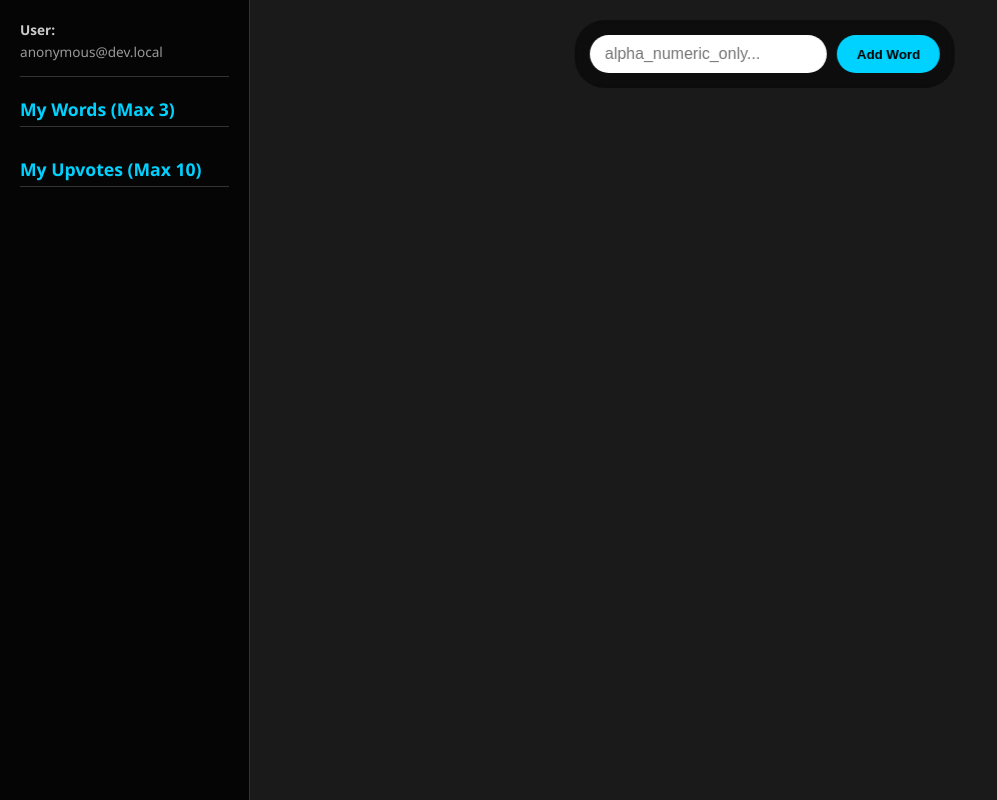
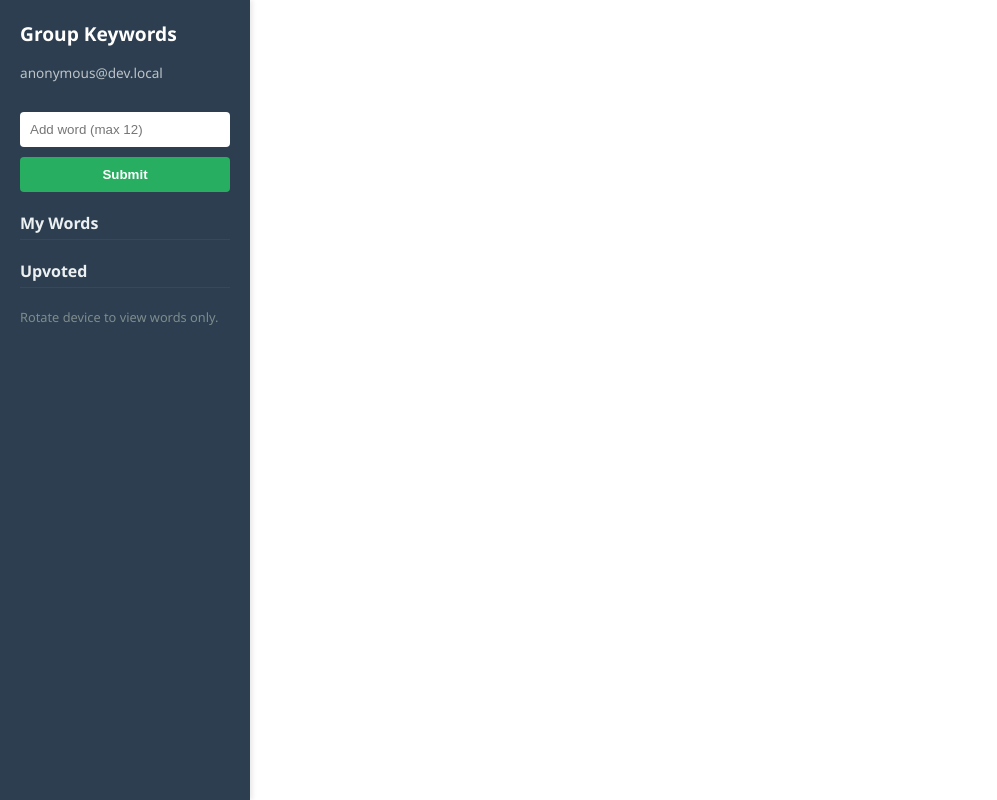
Before and after one commit to joshHug/group_keywords, a Flask app: page /group_keywords/ in a window 1280 px wide. Shown: the whole page, without its empty margins (0-997 px from the left). Run offline with Flask 3, Linux system fonts and the light colour scheme; data that the repository does not hold is empty.

Commit message:
more mobile friendly UI

```diff
--- a/templates/index.html
+++ b/templates/index.html
@@ -2,217 +2,215 @@
 <html lang="en">
 <head>
     <meta charset="UTF-8">
-    <meta name="viewport" content="width=device-width, initial-scale=1.0">
-    <title>Floating Word Cloud</title>
+    <meta name="viewport" content="width=device-width, initial-scale=1.0, maximum-scale=1.0, user-scalable=no">
+    <title>Group Keywords</title>
     <style>
         body {
             margin: 0;
+            padding: 0;
+            background-color: #f4f4f4;
+            font-family: 'Segoe UI', Tahoma, Geneva, Verdana, sans-serif;
             overflow: hidden;
-            background-color: #1a1a1a;
-            color: white;
-            font-family: 'Segoe UI', Tahoma, Geneva, Verdana, sans-serif;
-            display: flex;
+            touch-action: none;
         }
 
-        /* --- SIDEBAR STYLES --- */
+        /* --- SIDEBAR (Desktop Default) --- */
         #sidebar {
+            position: absolute;
+            top: 0;
+            left: 0;
             width: 250px;
             height: 100vh;
-            background-color: rgba(0, 0, 0, 0.8);
-            border-right: 1px solid #333;
+            background-color: #2c3e50;
+            color: white;
             padding: 20px;
             box-sizing: border-box;
-            z-index: 200;
-            display: flex;
-            flex-direction: column;
-            gap: 20px;
+            box-shadow: 2px 0 5px rgba(0,0,0,0.1);
+            z-index: 100;
+            overflow-y: auto;
+            transition: all 0.3s ease; /* Smooth transition on rotate */
         }
 
-        /* NEW: User Info Styles */
-        #user-info {
-            color: #999;
-            font-size: 0.85rem;
-            padding-bottom: 15px;
-            border-bottom: 1px solid #333;
-            word-break: break-all; /* Wraps long emails/ids */
+        #user-id-display {
+            font-size: 0.85em;
+            color: #bdc3c7;
+            margin-bottom: 20px;
+            word-break: break-all;
         }
 
-        #user-info strong {
-            color: #ccc;
+        /* Input & Lists */
+        .sidebar-content {
             display: block;
-            margin-bottom: 3px;
         }
 
-        h3 {
-            margin: 0 0 10px 0;
-            color: #00d2ff;
-            font-size: 1.1rem;
-            border-bottom: 1px solid #333;
-            padding-bottom: 5px;
+        h2 { margin-top: 0; font-size: 1.2em; }
+        h3 { margin-top: 20px; font-size: 1em; color: #ecf0f1; border-bottom: 1px solid #34495e; padding-bottom: 5px;}
+
+        input[type="text"] {
+            width: 100%;
+            padding: 10px;
+            margin-top: 10px;
+            box-sizing: border-box;
+            border: none;
+            border-radius: 4px;
         }
 
-        .user-list {
-            list-style: none;
-            padding: 0;
-            margin: 0;
-            overflow-y: auto;
+        button#submit-btn {
+            width: 100%;
+            padding: 10px;
+            margin-top: 10px;
+            background-color: #27ae60;
+            color: white;
+            border: none;
+            border-radius: 4px;
+            cursor: pointer;
+            font-weight: bold;
         }
 
-        .user-list li {
+        ul { list-style: none; padding: 0; }
+        li {
+            background: #34495e;
+            margin-bottom: 5px;
+            padding: 8px;
+            border-radius: 4px;
             display: flex;
             justify-content: space-between;
             align-items: center;
-            margin-bottom: 8px;
-            padding: 5px;
-            background: rgba(255, 255, 255, 0.05);
-            border-radius: 5px;
+            font-size: 0.9em;
         }
 
-        .remove-btn {
-            color: #ff4444;
-            cursor: pointer;
-            font-weight: bold;
-            margin-left: 10px;
-            padding: 0 5px;
-        }
+        .remove-btn { cursor: pointer; color: #e74c3c; font-weight: bold; margin-left: 10px; }
 
-        .remove-btn:hover {
-            color: #ff0000;
-            background: rgba(255,0,0,0.1);
-            border-radius: 3px;
-        }
-
-        #created-list li span.word-text {
-            font-size: 1.1em;
-            font-weight: bold;
-        }
-
-        #upvoted-list li span.word-text {
-            font-size: 0.9em;
-            color: #ccc;
-        }
-
-        /* --- MAIN UI --- */
-        #ui-container {
-            position: absolute;
-            top: 20px;
-            left: 50%;
-            transform: translateX(-50%);
-            z-index: 100;
-            display: flex;
-            gap: 10px;
-            background: rgba(0, 0, 0, 0.5);
-            padding: 15px;
-            border-radius: 30px;
-            backdrop-filter: blur(5px);
-            margin-left: 125px;
-        }
-
-        input {
-            padding: 10px 15px;
-            border-radius: 20px;
-            border: none;
-            outline: none;
-            font-size: 16px;
-        }
-
-        button.add-btn {
-            padding: 10px 20px;
-            border-radius: 20px;
-            border: none;
-            background-color: #00d2ff;
-            color: #000;
-            font-weight: bold;
-            cursor: pointer;
-            transition: background 0.2s;
-        }
-
-        button.add-btn:hover {
-            background-color: #3a7bd5;
-            color: white;
-        }
-
+        /* --- WORD CLOUD CONTAINER --- */
         #canvas-container {
             position: absolute;
             top: 0;
-            left: 0;
-            width: 100vw;
+            left: 250px; /* Matches Sidebar Width */
+            width: calc(100vw - 250px);
             height: 100vh;
+            background-color: #fff;
+            overflow: hidden;
+            transition: all 0.3s ease;
         }
 
         .word-bubble {
             position: absolute;
+            background-color: #3498db;
+            color: white;
+            padding: 10px 15px;
+            border-radius: 20px;
             cursor: pointer;
+            user-select: none;
             white-space: nowrap;
-            user-select: none;
-            transition: font-size 0.3s ease, color 0.3s;
-            font-weight: bold;
-            text-shadow: 0 2px 4px rgba(0,0,0,0.5);
-            display: inline-block;
+            box-shadow: 1px 1px 3px rgba(0,0,0,0.2);
+            text-align: center;
+            will-change: transform; /* Performance optimization */
         }
 
-        .word-bubble:hover {
-            color: #00d2ff;
-            z-index: 50;
+        /* --- RESPONSIVE LOGIC --- */
+
+        /* 1. Mobile Portrait: Collapse Sidebar to Badge */
+        @media screen and (max-width: 768px) and (orientation: portrait) {
+            #sidebar {
+                width: auto;
+                height: auto;
+                background: transparent;
+                box-shadow: none;
+                padding: 0;
+                overflow: visible;
+                pointer-events: none; /* Let clicks pass through to canvas */
+            }
+
+            #user-id-display {
+                display: inline-block;
+                background-color: rgba(44, 62, 80, 0.9);
+                padding: 8px 12px;
+                border-radius: 0 0 10px 0; /* Rounded bottom-right corner */
+                margin: 0;
+                color: #fff;
+                font-size: 0.75em;
+                pointer-events: auto;
+                box-shadow: 2px 2px 5px rgba(0,0,0,0.2);
+            }
+
+            /* Hide the actual controls in portrait */
+            .sidebar-content, h2, h3, ul, input, button, .hint-text {
+                display: none !important;
+            }
+
+            /* Canvas takes full screen */
+            #canvas-container {
+                left: 0;
+                width: 100vw;
+            }
         }
 
-        .vote-count {
-            font-size: 0.6em;
-            vertical-align: super;
-            margin-right: 2px;
-            opacity: 0.8;
-            color: #ffd700;
+        /* 2. Mobile Landscape: Show Sidebar (Narrower) */
+        @media screen and (max-width: 900px) and (orientation: landscape) {
+            #sidebar {
+                width: 200px;
+                padding: 10px;
+            }
+            #canvas-container {
+                left: 200px;
+                width: calc(100vw - 200px);
+            }
+            /* Make text a bit smaller on phone landscape */
+            .word-bubble { font-size: 12px !important; }
         }
+
     </style>
 </head>
 <body>
 
     <div id="sidebar">
-        <div id="user-info">
-            <strong>User:</strong>
-            <span id="user-id-display">Loading...</span>
+        <h2 class="sidebar-content">Group Keywords</h2>
+
+        <div id="user-id-display">Loading...</div>
+
+        <div class="sidebar-content">
+            <input type="text" id="wordInput" placeholder="Add word (max 12)" maxlength="12">
+            <button id="submit-btn" onclick="submitWord()">Submit</button>
+
+            <h3>My Words</h3>
+            <ul id="created-list"></ul>
+
+            <h3>Upvoted</h3>
+            <ul id="upvoted-list"></ul>
+
+            <div class="hint-text" style="margin-top: 20px; font-size: 0.8em; color: #7f8c8d;">
+                Rotate device to view words only.
+            </div>
         </div>
-
-        <div>
-            <h3>My Words (Max 3)</h3>
-            <ul id="created-list" class="user-list"></ul>
-        </div>
-        <div>
-            <h3>My Upvotes (Max 10)</h3>
-            <ul id="upvoted-list" class="user-list"></ul>
-        </div>
-    </div>
-
-    <div id="ui-container">
-        <input type="text" id="wordInput" placeholder="alpha_numeric_only..." maxlength="32">
-        <button class="add-btn" onclick="submitWord()">Add Word</button>
     </div>
 
     <div id="canvas-container"></div>
 
-<script>
+    <script>
         const container = document.getElementById('canvas-container');
-        let wordsData = [];
         let wordElements = {};
         const speed = 0.5;
 
-        // --- FETCHING DATA ---
+        // --- DATA ---
 
         async function fetchAllData() {
-            await Promise.all([fetchWords(), fetchUserData()]);
+            fetchUserData();
+            fetchWords();
         }
 
         async function fetchWords() {
             try {
                 const response = await fetch('/group_keywords/api/words');
-                if (!response.ok) return; // Skip if server error
+                if (!response.ok) return;
                 const data = await response.json();
 
-                // Remove words that were deleted
+                // Cleanup deleted words
                 const newIds = new Set(data.map(w => w.id));
                 for (let id in wordElements) {
                     if (!newIds.has(parseInt(id))) {
-                        container.removeChild(wordElements[id]);
+                        if(container.contains(wordElements[id])) {
+                            container.removeChild(wordElements[id]);
+                        }
                         delete wordElements[id];
                     }
                 }
@@ -229,15 +227,18 @@
                 if (!response.ok) return;
                 const data = await response.json();
                 renderSidebar(data);
-            } catch (e) {
-                console.error("User data error:", e);
-            }
+            } catch (e) { console.error(e); }
         }
 
-        // --- SIDEBAR RENDERING ---
+        // --- UI ---
 
         function renderSidebar(data) {
-            document.getElementById('user-id-display').innerText = data.user_id;
+            const userDisplay = document.getElementById('user-id-display');
+            userDisplay.innerText = data.user_id;
+
+            if (data.is_admin) {
+                userDisplay.innerHTML += " <span style='color:#e74c3c'>(Admin)</span>";
+            }
 
             const createdList = document.getElementById('created-list');
             const upvotedList = document.getElementById('upvoted-list');
@@ -247,19 +248,13 @@
 
             data.created.forEach(word => {
                 const li = document.createElement('li');
-                li.innerHTML = `
-                    <span class="word-text">${word.text}</span>
-                    <span class="remove-btn" onclick="deleteCreatedWord(${word.id}, ${word.weight})">✕</span>
-                `;
+                li.innerHTML = `<span class="word-text">${word.text}</span><span class="remove-btn" onclick="deleteCreatedWord(${word.id}, ${word.weight})">✕</span>`;
                 createdList.appendChild(li);
             });
 
             data.upvoted.forEach(word => {
                 const li = document.createElement('li');
-                li.innerHTML = `
-                    <span class="word-text">${word.text}</span>
-                    <span class="remove-btn" onclick="removeUpvote(${word.id})">✕</span>
-                `;
+                li.innerHTML = `<span class="word-text">${word.text}</span><span class="remove-btn" onclick="removeUpvote(${word.id})">✕</span>`;
                 upvotedList.appendChild(li);
             });
         }
@@ -267,30 +262,16 @@
         // --- ACTIONS ---
 
         async function deleteCreatedWord(id, weight) {
-            let message;
-            if (weight <= 2) {
-                message = "Remove this word?";
-            } else {
-                message = "Detach yourself from this word?";
-            }
-
-            if(!confirm(message)) return;
-
-            const response = await fetch(`/group_keywords/api/words/${id}/delete`, { method: 'DELETE' });
-            if (response.ok) {
+            let msg = (weight <= 2) ? "Delete word?" : "Detach from word?";
+            if(confirm(msg)) {
+                await fetch(`/group_keywords/api/words/${id}/delete`, { method: 'DELETE' });
                 fetchAllData();
-            } else {
-                alert("Could not remove word.");
             }
         }
 
         async function removeUpvote(id) {
-            const response = await fetch(`/group_keywords/api/words/${id}/vote`, { method: 'DELETE' });
-            if (response.ok) {
-                fetchAllData();
-            } else {
-                alert("Could not remove upvote.");
-            }
+            await fetch(`/group_keywords/api/words/${id}/vote`, { method: 'DELETE' });
+            fetchAllData();
         }
 
         async function submitWord() {
@@ -305,14 +286,8 @@
             });
 
             const data = await response.json();
-
-            if (response.status === 403) {
-                alert(data.message);
-                return;
-            }
-            if (data.status === 'exists') {
-                alert("That word is already floating around!");
-            }
+            if (response.status === 403) alert(data.message);
+            else if (data.status === 'exists') alert("Word exists.");
 
             input.value = '';
             fetchAllData();
@@ -320,49 +295,46 @@
 
         async function upvoteWord(id) {
             const response = await fetch(`/group_keywords/api/words/${id}/upvote`, { method: 'POST' });
-
             if (response.status === 403) {
                 const data = await response.json();
                 alert(data.message);
-                return;
+            } else {
+                fetchAllData();
             }
-
-            fetchAllData();
         }
 
-        // --- VISUALS ---
+        // --- PHYSICS ---
 
         function updateWordCloud(data) {
             data.forEach(word => {
                 let el = wordElements[word.id];
                 const cappedWeight = Math.min(word.weight, 20);
                 const fontSize = 16 + (cappedWeight * 3);
-                const opacity = 0.4 + (cappedWeight * 0.03);
+                const opacity = 0.5 + (cappedWeight * 0.025);
 
                 if (!el) {
                     el = document.createElement('div');
                     el.className = 'word-bubble';
                     el.onclick = () => upvoteWord(word.id);
-                    // Random start position
-                    el.x = 260 + Math.random() * (window.innerWidth - 360);
-                    el.y = Math.random() * (window.innerHeight - 100);
-                    // Random velocity
+
+                    // Spawn logic
+                    el.x = Math.random() * (container.clientWidth - 100);
+                    el.y = Math.random() * (container.clientHeight - 50);
                     el.vx = (Math.random() - 0.5) * speed * 2;
                     el.vy = (Math.random() - 0.5) * speed * 2;
+
                     container.appendChild(el);
                     wordElements[word.id] = el;
                 }
 
-                // ADMIN TOOLTIP: If the API sent 'created_by', show it on hover
                 if (word.created_by) {
                     el.title = `Created by: ${word.created_by}`;
-                    el.style.borderBottom = "1px dotted #555";
+                    el.style.borderBottom = "2px dotted rgba(255,255,255,0.5)";
                 } else {
                     el.removeAttribute('title');
                     el.style.borderBottom = "none";
                 }
 
-                // Update content and size (this happens live!)
                 el.innerHTML = `<sup class="vote-count">${word.weight}</sup>${word.text}`;
                 el.style.fontSize = `${fontSize}px`;
                 el.style.opacity = opacity;
@@ -370,51 +342,55 @@
         }
 
         function animate() {
-            const width = window.innerWidth;
-            const height = window.innerHeight;
-            const sidebarWidth = 250;
+            // We use clientWidth/Height so it automatically adjusts
+            // when the CSS changes the container size (e.g. on rotation)
+            const width = container.clientWidth;
+            const height = container.clientHeight;
 
             for (let id in wordElements) {
                 let el = wordElements[id];
                 el.x += el.vx;
                 el.y += el.vy;
+
                 const rect = el.getBoundingClientRect();
 
-                // Bounce off right
+                // Right Wall
                 if (el.x + rect.width >= width) {
                     el.vx *= -1;
                     el.x = width - rect.width;
                 }
-                // Bounce off sidebar
-                if (el.x <= sidebarWidth) {
+                // Left Wall
+                if (el.x <= 0) {
                     el.vx *= -1;
-                    el.x = sidebarWidth;
+                    el.x = 0;
                 }
-                // Bounce off top/bottom
-                if (el.y <= 0 || el.y + rect.height >= height) {
+                // Bottom Wall
+                if (el.y + rect.height >= height) {
                     el.vy *= -1;
-                    el.y = Math.max(0, Math.min(el.y, height - rect.height));
+                    el.y = height - rect.height;
                 }
+                // Top Wall
+                if (el.y <= 0) {
+                    el.vy *= -1;
+                    el.y = 0;
+                }
+
                 el.style.transform = `translate(${el.x}px, ${el.y}px)`;
             }
             requestAnimationFrame(animate);
         }
 
-        // --- INITIALIZATION & POLLING ---
-
-        fetchAllData(); // Run once on load
-        animate();      // Start physics engine
+        // --- INIT ---
+        fetchAllData();
+        animate();
 
         document.getElementById('wordInput').addEventListener('keypress', function (e) {
             if (e.key === 'Enter') submitWord();
         });
 
-        // POLL: Check for new words every 2 seconds
-        // We only poll fetchWords (the cloud) to avoid flickering the sidebar lists
+        // Polling (2s)
         setInterval(() => {
-            if (!document.hidden) {
-                fetchWords();
-            }
+            if (!document.hidden) fetchWords();
         }, 2000);
 
     </script>
```
